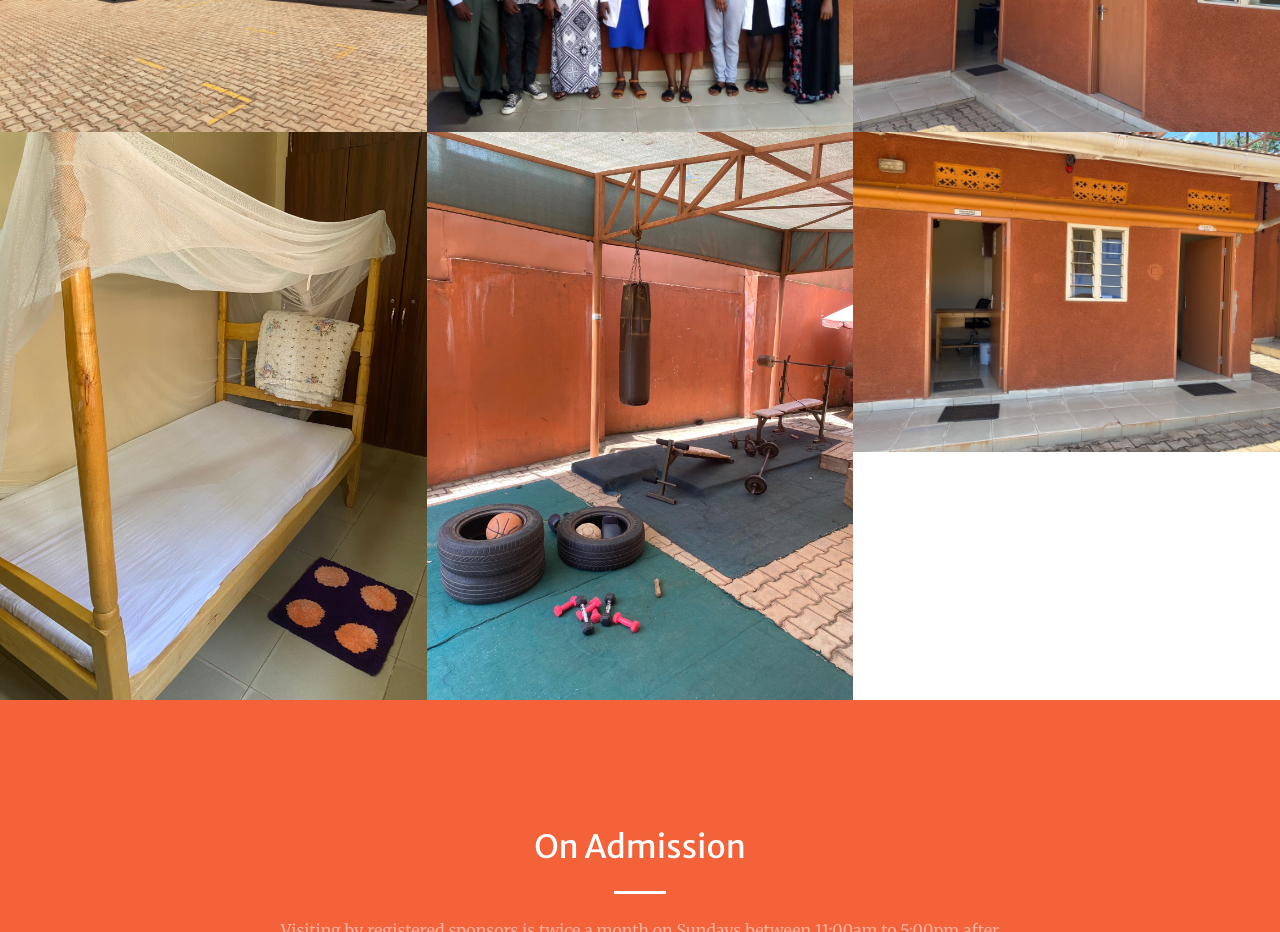
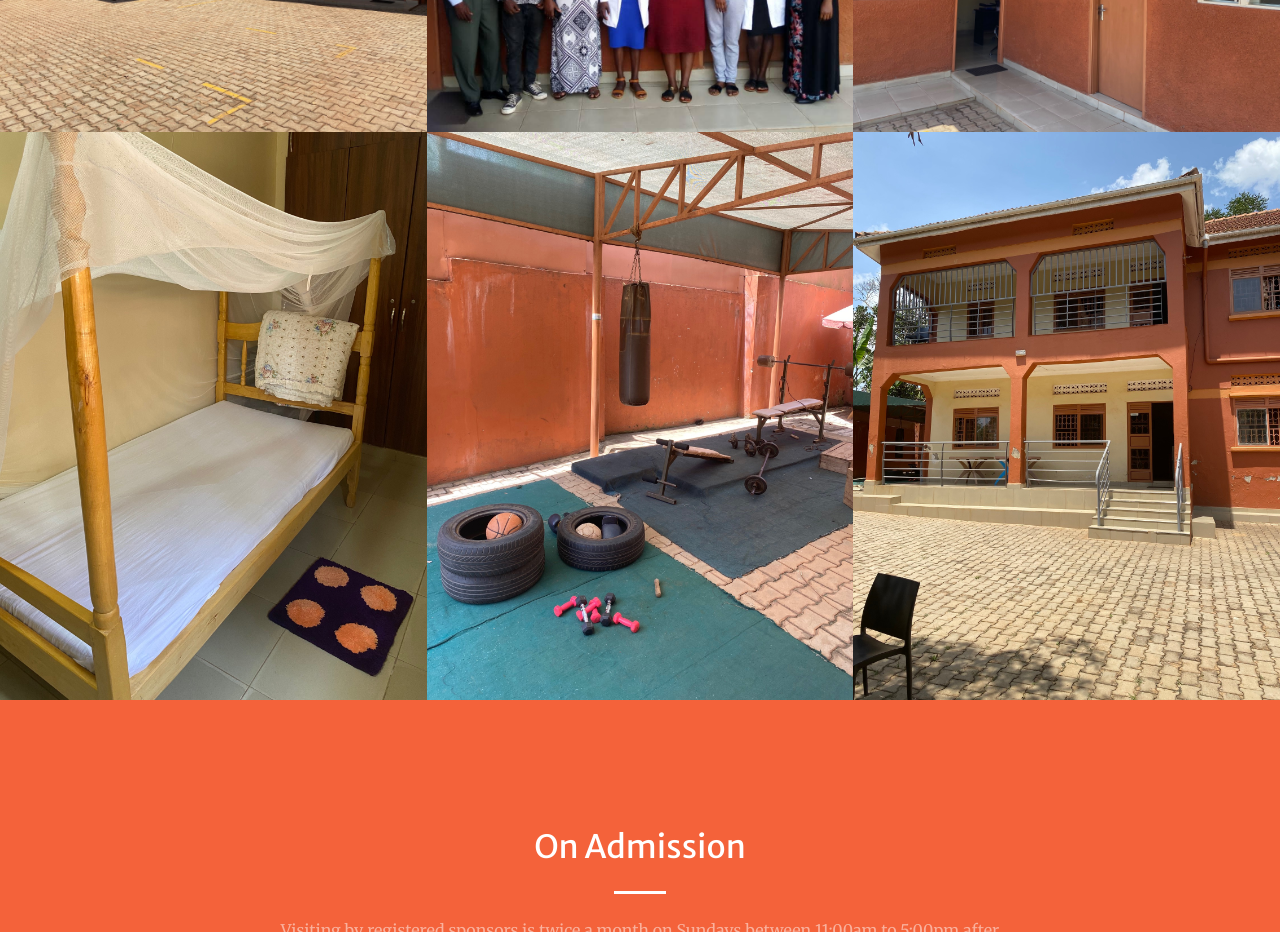
Before and after one commit to ankundn/pearlrehabilitationcentre, a plain HTML site: page index.html in a window 1280 px wide. Shown: the part 2860-3792 px from the top of the page. Drawn offline with nearby package versions, Linux system fonts and the light colour scheme.

Commit message:
changed an image

```diff
--- a/index.html
+++ b/index.html
@@ -349,11 +349,11 @@
                         </a>
                     </div>
                     <div class="col-lg-4 col-sm-6">
-                        <a class="portfolio-box" href="assets/img/portfolio/fullsize/counsellor.jpg">
-                            <img class="img-fluid" src="assets/img/portfolio/fullsize/counsellor.jpg" alt="Counsellors Room" />
+                        <a class="portfolio-box" href="assets/img/portfolio/fullsize/front.jpg">
+                            <img class="img-fluid" src="assets/img/portfolio/fullsize/front.jpg" alt="Our Facility" />
                             <div class="portfolio-box-caption p-3">
                                 <div class="project-category text-white-50">Pearl Rehabilitation Centre</div>
-                                <div class="project-name">Counsellors Room</div>
+                                <div class="project-name">Our Facility</div>
                             </div>
                         </a>
                     </div>
```
Also changed, not shown: assets/img/portfolio/fullsize/front.jpg (renamed from assets/img/portfolio/fullsize/IMG_3222.jpg).
